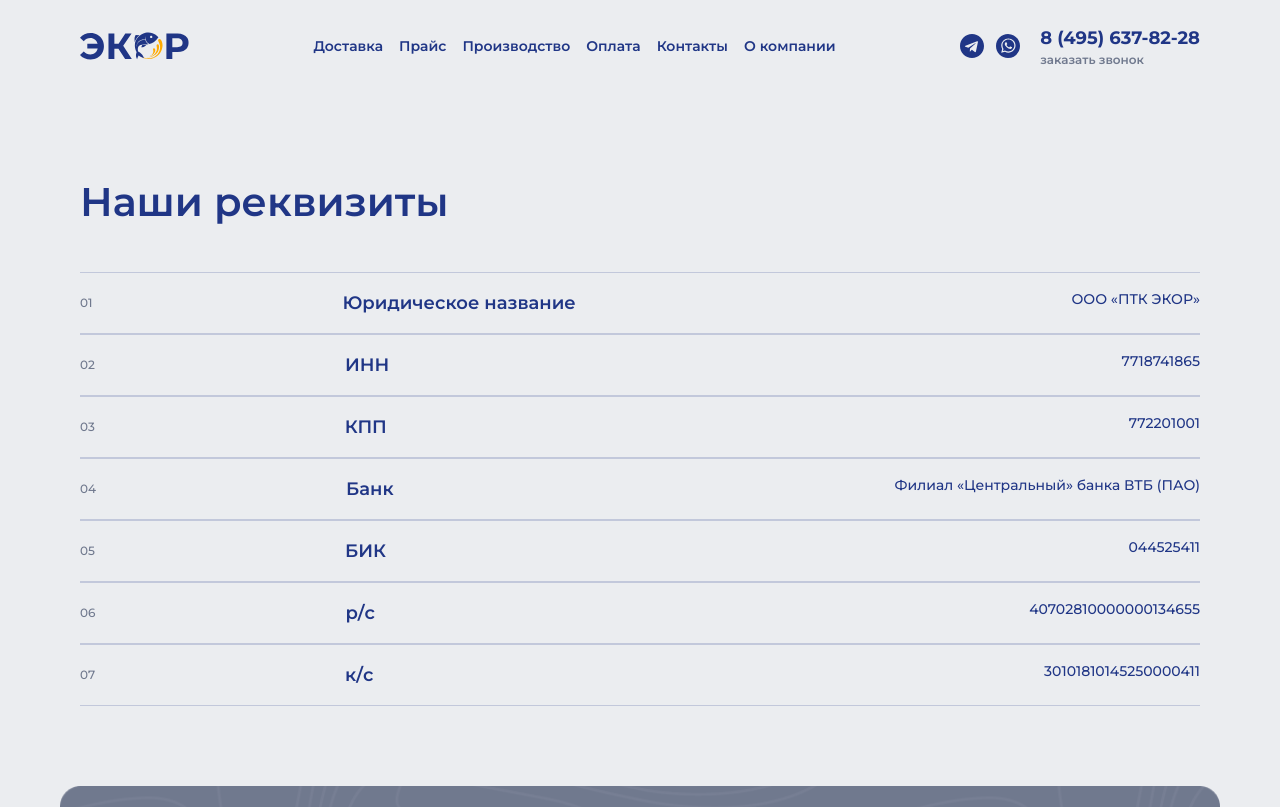
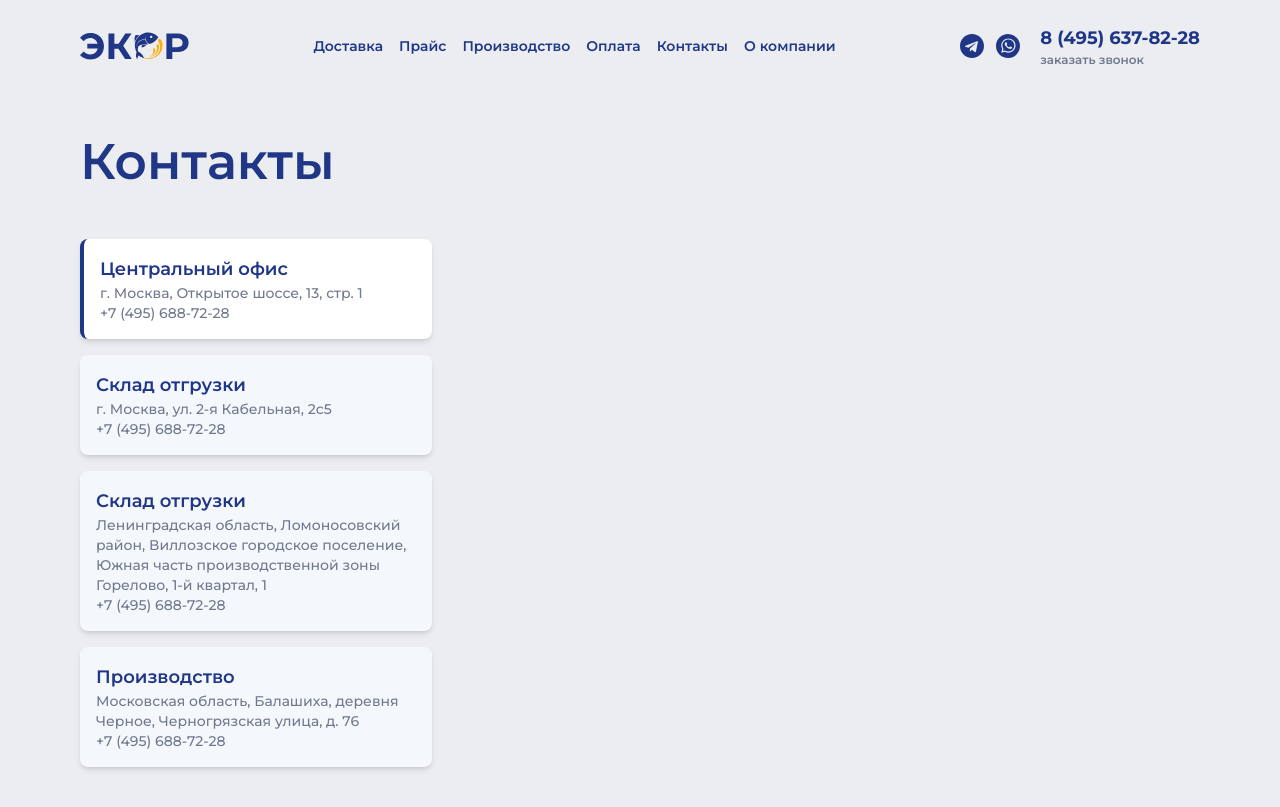
Before and after one commit to muhammadazizbek006/Ekor, a React (Vite) app: page /contact in a window 1280 px wide. Shown: the top 807 px of the page. Built offline with nearby package versions, Linux system fonts and the light colour scheme.

Commit message:
add contact page

```diff
--- a/src/components/Contact/EkorAddresses.jsx
+++ b/src/components/Contact/EkorAddresses.jsx
@@ -1,13 +1,52 @@
-import React from 'react';
+import React, { useState } from 'react';
+import { locations } from '../../data/Data';
 
-const MapComponent = () => {
+const EkorAddresses = () => {
+  const [activeTab, setActiveTab] = useState(0);
+
   return (
-        <section>
-            <div className="containerb">
+    <section className="bg-gray-100 p-8">
+      <div className="containerb ">
+          <h2 className="text-50 font-semibold text-head mb-10">Контакты</h2>
+        <div className=' flex justify-between items-start'>
 
-            </div>
-        </section>
+        <div className="w-[352px] space-y-4">
+
+          <div className="space-y-4">
+            {locations.map((location, index) => (
+              <button
+                key={location.id}
+                onClick={() => setActiveTab(index)}
+                className={`w-full text-left text-sm font-medium text-gray p-4 rounded-lg shadow-md transition-transform transform hover:scale-105 ${
+                  activeTab === index
+                    ? 'bg-white text-blue-900 border-l-4 border-head'
+                    : 'bg-foot text-gray-700'
+                }`}
+              >
+                <h3 className="text-lg text-head font-semibold">{location.name}</h3>
+                <p>{location.address}</p>
+                <p>{location.phone}</p>
+              </button>
+            ))}
+          </div>
+        </div>
+
+        <div className="">
+          <div className="w-[736px] h-[530px]">
+            <iframe
+              src={locations[activeTab].ifream}
+              className="w-full h-80 md:h-full border-none rounded-lg"
+              loading="lazy"
+              allowFullScreen
+              title={locations[activeTab].title}
+            ></iframe>
+          </div>
+        </div>
+
+        </div>
+      </div>
+    </section>
   );
 };
 
-export default MapComponent;
+export default EkorAddresses;
--- a/src/components/home/SpecialoffersComponent.jsx
+++ b/src/components/home/SpecialoffersComponent.jsx
@@ -6,6 +6,7 @@ const SpecialoffersComponent = ({id, raqam, savol, javob}) => {
         <li className='flex items-center border-y border-special py-4 space-x-[250px]' key={id}>
                 {/* left */}
                 <span className='text-xs font-medium text-gray'>{raqam}</span>
+
                 {/* right */}
                 <div className='flex justify-between   w-full'>
                   <p className='text-lg font-semibold text-head max-w-[384px]'>{savol}</p>
--- a/src/data/Data.js
+++ b/src/data/Data.js
@@ -422,26 +422,34 @@ export const  advantages = [
 
 // location
 
-const locations = [
+export const locations = [
     {
+        id:1,
       name: 'Центральный офис',
       address: 'г. Москва, Открытое шоссе, 13, стр. 1',
       phone: '+7 (495) 688-72-28',
+      ifream:'https://yandex.uz/maps/213/moscow/house/otkrytoye_shosse_13s1/Z04YcQNhS0EEQFtvfXRwdnxnYg==/?ll=37.745496%2C55.816897&z=15.85',
+
     },
     {
+        id:2,
       name: 'Склад отгрузки',
       address: 'г. Москва, ул. 2-я Кабельная, 2с5',
       phone: '+7 (495) 688-72-28',
+      ifream:'https://yandex.uz/maps/213/moscow/house/2_ya_kabelnaya_ulitsa_2s5/Z04YcQZkSEYFQFtvfXt1eXxkZg==/?ll=37.711642%2C55.748371&z=13.9'
     },
     {
-      name: 'Склад отгрузки Ленинградская область',
+        id:3,
+      name: 'Склад отгрузки ',
       address: 'Ленинградская область, Ломоносовский район, Виллозское городское поселение, Южная часть производственной зоны Горелово, 1-й квартал, 1',
       phone: '+7 (495) 688-72-28',
-      mapLink: 'https://yandex.uz/maps/10174/saint-petersburg-and-leningrad-oblast/house/yuzhnaya_chast_proizvodstvennoy_zony_gorelovo_1_y_kvartal_1/Z0kYdwBiT0MPQFtjfXt4cXVqZg==/?azimuth=6.251892732544029&ll=59.386083%2C46.161051&z=3.55'
+      ifream:'https://yandex.uz/maps/10174/saint-petersburg-and-leningrad-oblast/house/yuzhnaya_chast_proizvodstvennoy_zony_gorelovo_1_y_kvartal_1/Z0kYdwBiT0MPQFtjfXt4cXVqZg==/?ll=6.967557%2C61.877998&z=3.87'
     },
     {
+        id:4,
       name: 'Производство',
       address: 'Московская область, Балашиха, деревня Черное, Черногрязская улица, д. 76',
       phone: '+7 (495) 688-72-28',
+      ifream:'https://yandex.uz/maps/1/moscow-and-moscow-oblast/house/chernorechenskaya_ulitsa_73s1/Z0EYdgBkS0YGQFtvfXt1cHtibA==/?ll=38.780041%2C51.255993&z=4.11'
     },
   ];
```
